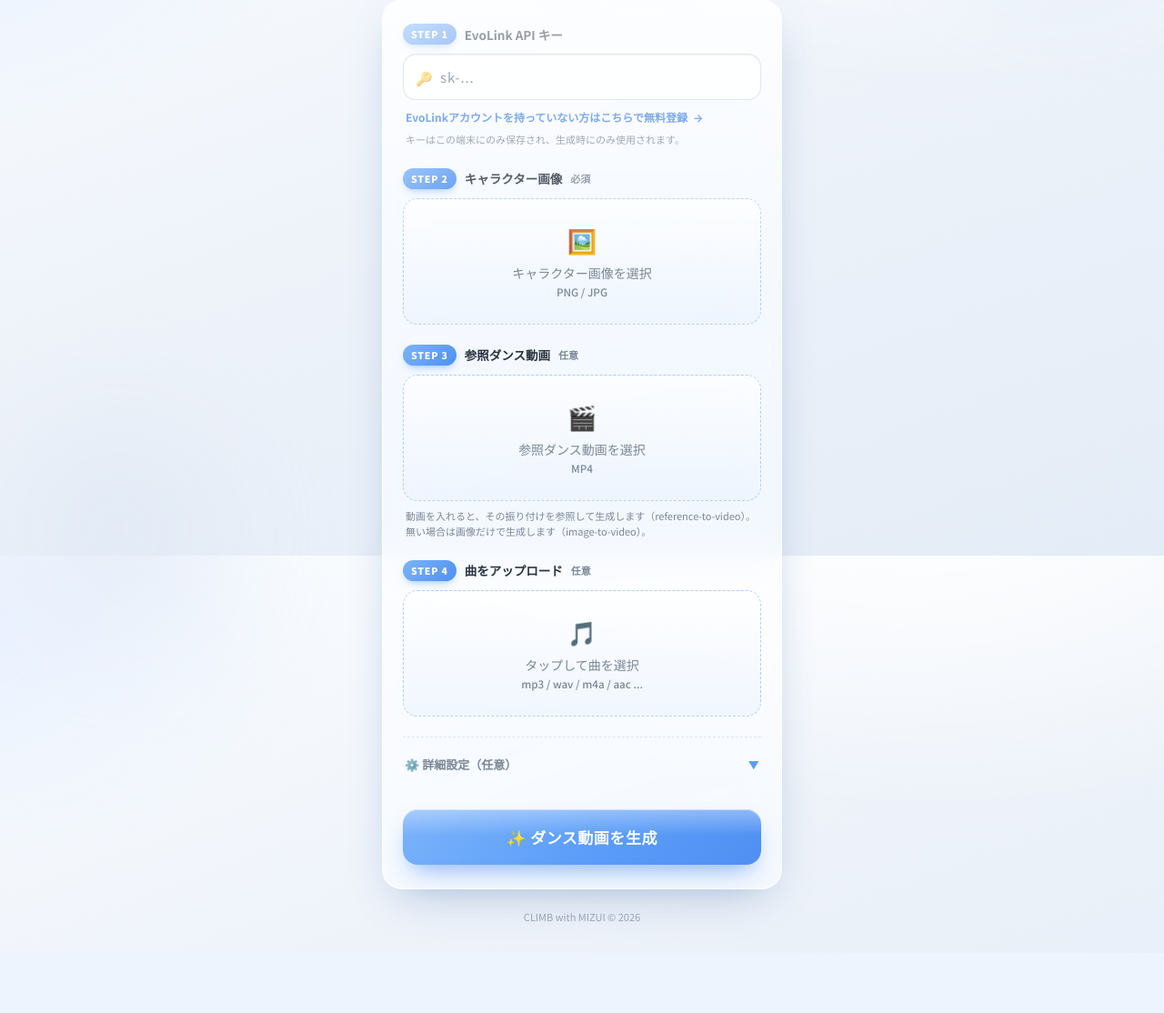
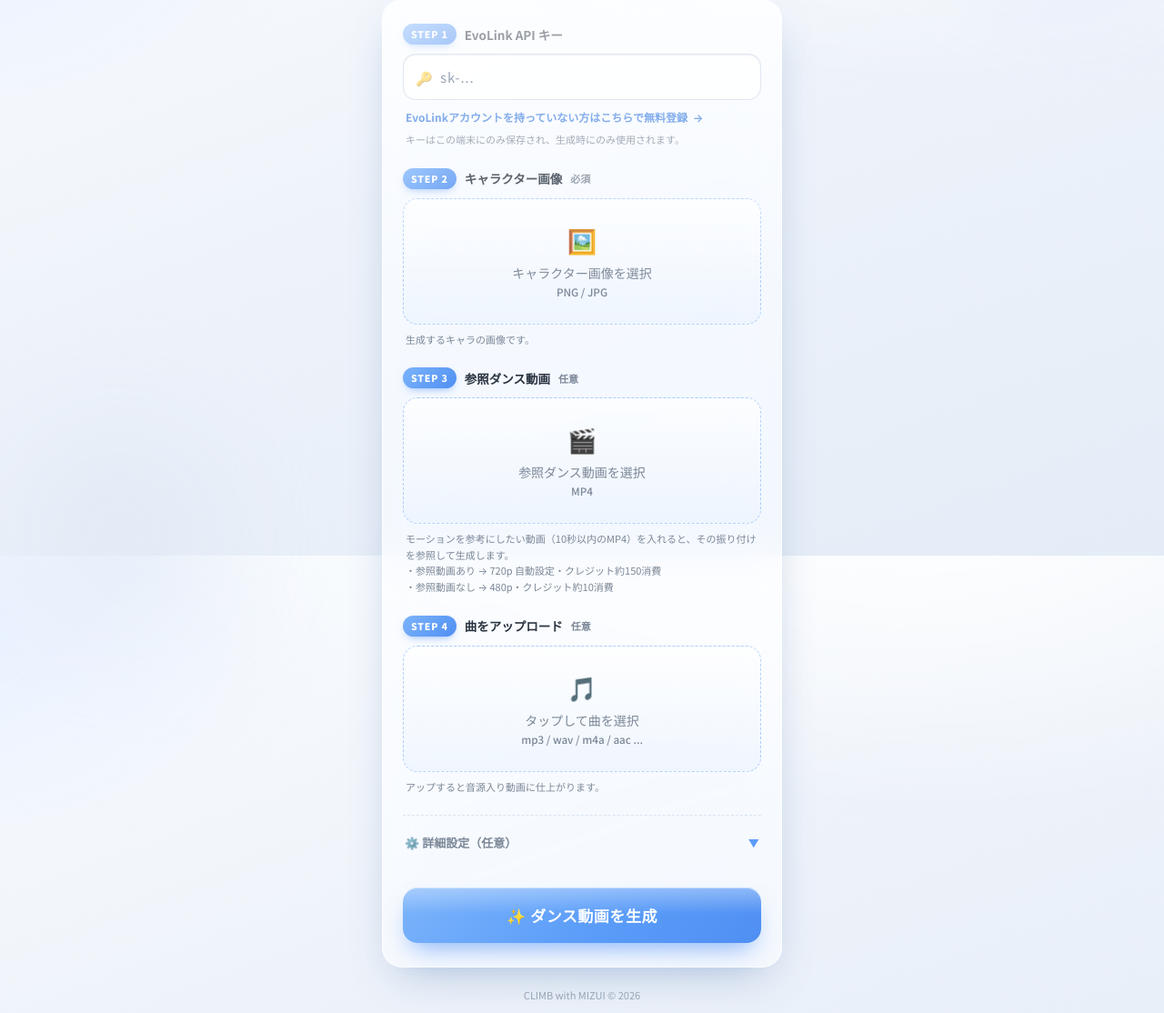
Before and after one commit to climbwithmizui/dance-studio-saas, a Flask app: page / in a window 1280 px wide. Shown: the part 189-1303 px from the top of the page at 91% size. Before the commit the page ends 1203 px from the top, so only its background shows below. Run offline with Flask 3, Linux system fonts and the light colour scheme.

Commit message:
fix duration and improve UI description

```diff
--- a/app.py
+++ b/app.py
@@ -138,7 +138,7 @@ def create_seedance_job(
     payload = {
         "model": model,
         "prompt": prompt,
-        "duration": int(CONFIG.get("seedance_duration", 8)),
+        "duration": int(CONFIG.get("seedance_duration", 10)),
         "quality": resolution or "480p",
         "aspect_ratio": "9:16",  # スマホ縦向き
         "generate_audio": False,  # 曲は後工程で合成する
--- a/templates/index.html
+++ b/templates/index.html
@@ -280,6 +280,7 @@
         <span id="drop-image-text">キャラクター画像を選択<br><small>PNG / JPG</small></span>
       </div>
       <input type="file" id="image" name="image" accept="image/png,image/jpeg" required />
+      <p class="hint">生成するキャラの画像です。</p>
 
       <!-- STEP 3 : 参照ダンス動画（任意） -->
       <div class="step"><span class="num">STEP 3</span><span class="txt">参照ダンス動画</span><span class="opt">任意</span></div>
@@ -288,7 +289,9 @@
         <span id="drop-ref-text">参照ダンス動画を選択<br><small>MP4</small></span>
       </div>
       <input type="file" id="reference" name="reference" accept="video/mp4" />
-      <p class="hint">動画を入れると、その振り付けを参照して生成します（reference-to-video）。無い場合は画像だけで生成します（image-to-video）。</p>
+      <p class="hint">モーションを参考にしたい動画（10秒以内のMP4）を入れると、その振り付けを参照して生成します。<br>
+        ・参照動画あり → 720p 自動設定・クレジット約150消費<br>
+        ・参照動画なし → 480p・クレジット約10消費</p>
 
       <!-- STEP 4 : 曲（任意） -->
       <div class="step"><span class="num">STEP 4</span><span class="txt">曲をアップロード</span><span class="opt">任意</span></div>
@@ -297,6 +300,7 @@
         <span id="drop-text">タップして曲を選択<br><small>mp3 / wav / m4a / aac ...</small></span>
       </div>
       <input type="file" id="song" name="song" accept="audio/*" />
+      <p class="hint">アップすると音源入り動画に仕上がります。</p>
 
       <!-- 詳細設定（初心者はここを開かなくてOK） -->
       <details class="adv">
```
